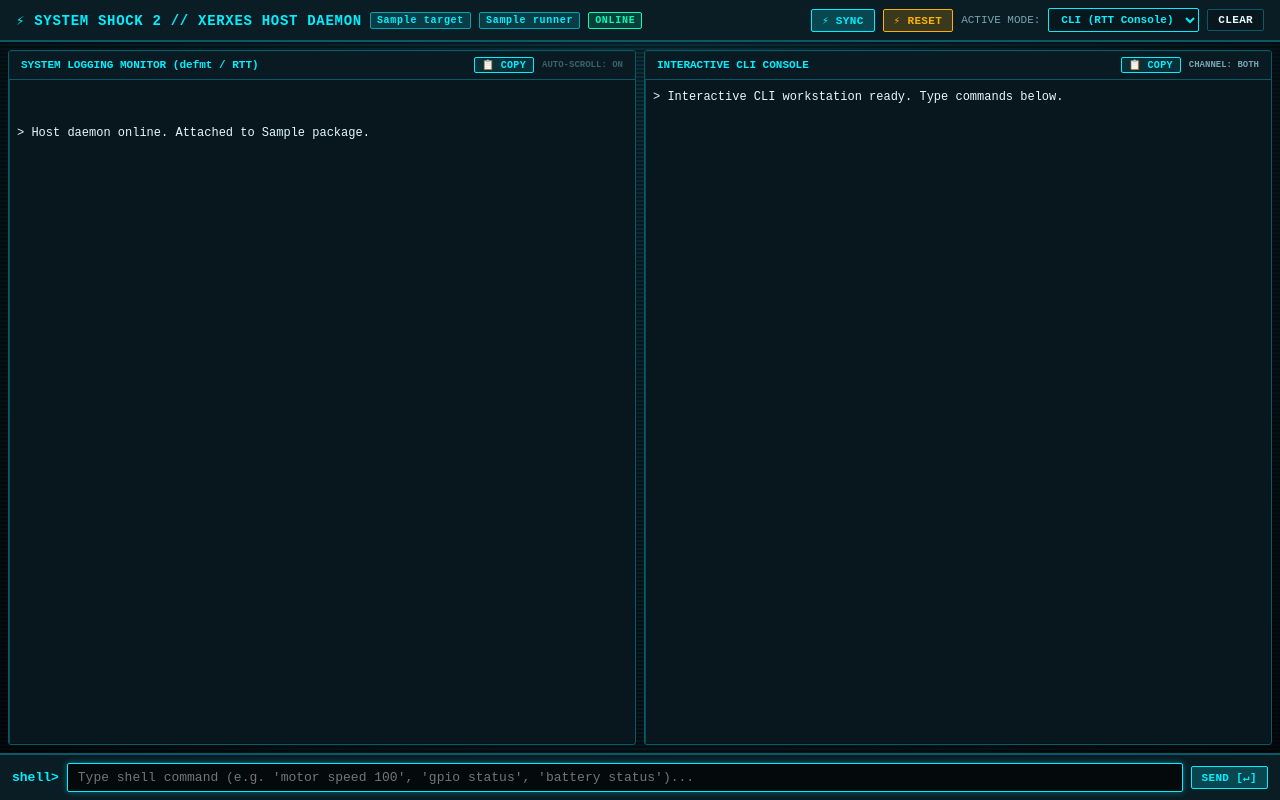
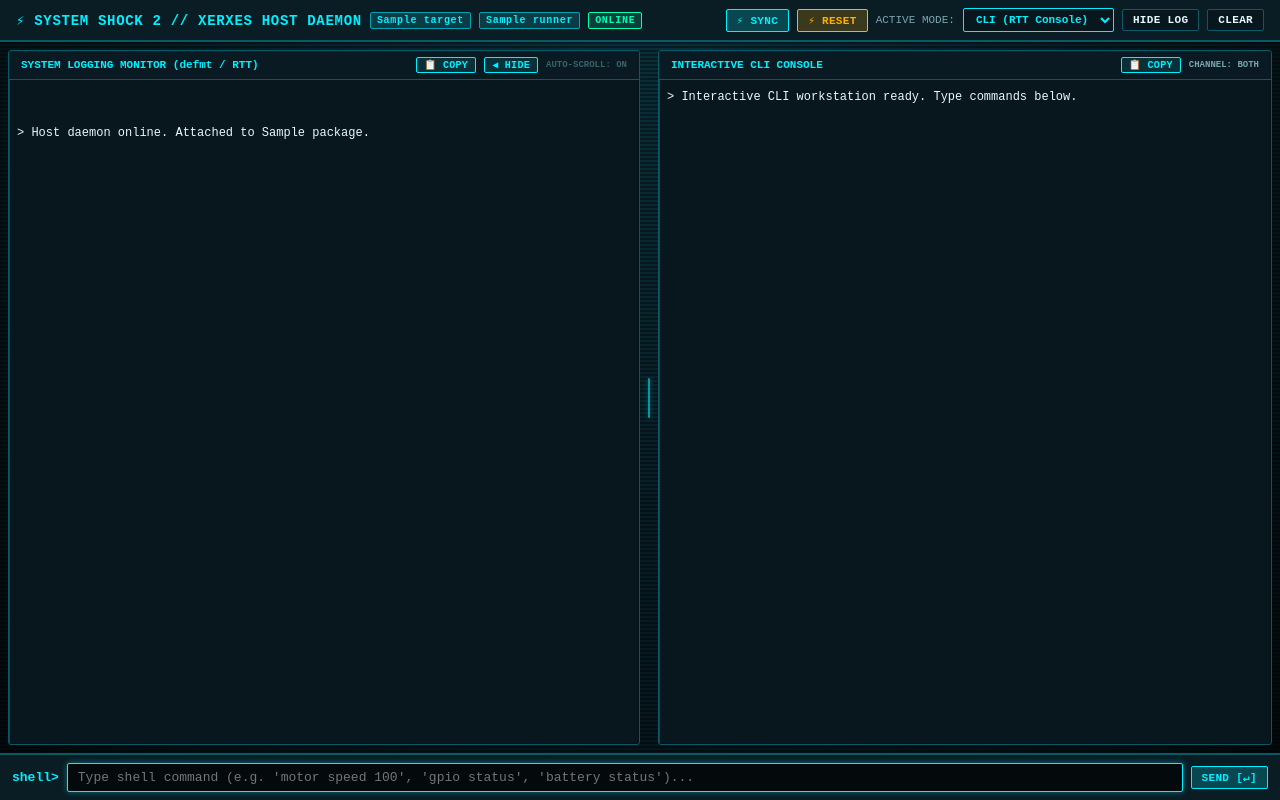
Before and after one commit to picklethecat1488-hue/firmware, a Python web app: template tools/host_daemon/templates/host_daemon.html.j2 in a window 1280 px wide. Run offline with Jinja, Linux system fonts and the light colour scheme; the template is opened without the code that fills it: most values are stand-ins (such as "Sample title", 1, 10 or a date in 2020).

Commit message:
fix(host_daemon): add resizable vertical splitter gripper and hideable log panel [WORM-VERMICULAR-CATERPILLAR-419]

```diff
--- a/tools/host_daemon/templates/host_daemon.html.j2
+++ b/tools/host_daemon/templates/host_daemon.html.j2
@@ -142,11 +142,50 @@
     }
     .workspace-body {
       flex: 1;
-      display: grid;
-      grid-template-columns: 1fr 1fr;
-      gap: 8px;
+      display: flex;
+      flex-direction: row;
+      gap: 0;
       padding: 8px;
       overflow: hidden;
+      position: relative;
+    }
+    .log-panel {
+      width: 50%;
+      min-width: 0px;
+      flex-shrink: 0;
+    }
+    .cli-panel {
+      flex: 1;
+      min-width: 200px;
+    }
+    .vertical-splitter {
+      width: 10px;
+      cursor: col-resize;
+      display: flex;
+      align-items: center;
+      justify-content: center;
+      background: transparent;
+      user-select: none;
+      flex-shrink: 0;
+      margin: 0 4px;
+      transition: background 0.15s ease;
+      z-index: 10;
+    }
+    .vertical-splitter:hover, .vertical-splitter.dragging {
+      background: rgba(0, 240, 255, 0.2);
+    }
+    .splitter-gripper {
+      width: 2px;
+      height: 40px;
+      background: var(--xerxes-cyan, #00f0ff);
+      box-shadow: 0 0 6px rgba(0, 240, 255, 0.6);
+      border-radius: 1px;
+      opacity: 0.6;
+      transition: opacity 0.2s, height 0.2s;
+    }
+    .vertical-splitter:hover .splitter-gripper, .vertical-splitter.dragging .splitter-gripper {
+      opacity: 1;
+      height: 60px;
     }
     .panel-container {
       background: var(--xerxes-panel);
@@ -473,6 +512,7 @@
         <option value="CLI" {% if runner.active_mode == 'CLI' %}selected{% endif %}>CLI (RTT Console)</option>
         <option value="FS" {% if runner.active_mode == 'FS' %}selected{% endif %}>FS (Filesystem)</option>
       </select>
+      <button class="btn" id="btnToggleLog" onclick="toggleLogPanel()">Hide Log</button>
       <button class="btn" onclick="clearOutput()">Clear</button>
     </div>
   </header>
@@ -515,12 +555,18 @@
         <span>SYSTEM LOGGING MONITOR (defmt / RTT)</span>
         <div style="display: flex; align-items: center; gap: 8px;">
           <button class="btn btn-copy" id="btnCopyLog" onclick="copyPanelText('logView', this)" title="Copy log output">📋 Copy</button>
+          <button class="btn btn-copy" id="btnCollapseLog" onclick="toggleLogPanel()" title="Hide logging monitor">◀ Hide</button>
           <span style="font-size: 9px; color: var(--xerxes-text-dim);">AUTO-SCROLL: ON</span>
         </div>
       </div>
       <div class="panel-content" id="logView">
         <div class="log-line log-line-info">> Host daemon online. Attached to {{ runner.package }}.</div>
       </div>
+    </div>
+
+    <!-- Draggable Vertical Splitter with Gripper -->
+    <div class="vertical-splitter" id="vSplitter" title="Drag to resize panels">
+      <div class="splitter-gripper"></div>
     </div>
 
     <!-- Right Panel: Interactive CLI & FS View -->
@@ -834,6 +880,83 @@
       const mode = document.getElementById("modeSelect") ? document.getElementById("modeSelect").value : "CLI";
       const targetId = mode === "FS" ? "fsView" : "cliView";
       copyPanelText(targetId, btn);
+    }
+
+    let isLogHidden = false;
+    let prevLogWidth = "50%";
+    let isDraggingSplitter = false;
+
+    function toggleLogPanel() {
+      const logPanel = document.getElementById("logPanel");
+      const splitter = document.getElementById("vSplitter");
+      const toggleBtn = document.getElementById("btnToggleLog");
+      const collapseBtn = document.getElementById("btnCollapseLog");
+      if (!logPanel) return;
+
+      isLogHidden = !isLogHidden;
+      if (isLogHidden) {
+        prevLogWidth = logPanel.style.width || "50%";
+        logPanel.style.display = "none";
+        if (splitter) splitter.style.display = "none";
+        if (toggleBtn) {
+          toggleBtn.innerText = "Show Log";
+          toggleBtn.classList.add("btn-amber");
+        }
+        if (collapseBtn) {
+          collapseBtn.innerText = "▶ Show";
+        }
+      } else {
+        logPanel.style.display = "flex";
+        logPanel.style.width = prevLogWidth;
+        if (splitter) splitter.style.display = "flex";
+        if (toggleBtn) {
+          toggleBtn.innerText = "Hide Log";
+          toggleBtn.classList.remove("btn-amber");
+        }
+        if (collapseBtn) {
+          collapseBtn.innerText = "◀ Hide";
+        }
+      }
+    }
+
+    function setupSplitter() {
+      const splitter = document.getElementById("vSplitter");
+      const logPanel = document.getElementById("logPanel");
+      const workspace = document.querySelector(".workspace-body");
+      if (!splitter || !logPanel || !workspace) return;
+
+      splitter.addEventListener("mousedown", (e) => {
+        isDraggingSplitter = true;
+        splitter.classList.add("dragging");
+        document.body.style.cursor = "col-resize";
+        document.body.style.userSelect = "none";
+        e.preventDefault();
+      });
+
+      window.addEventListener("mousemove", (e) => {
+        if (!isDraggingSplitter) return;
+        const rect = workspace.getBoundingClientRect();
+        const offsetX = e.clientX - rect.left;
+        const totalWidth = rect.width - 16;
+        if (offsetX < 30) {
+          if (!isLogHidden) toggleLogPanel();
+          return;
+        } else if (isLogHidden) {
+          toggleLogPanel();
+        }
+        const clampedWidth = Math.max(80, Math.min(totalWidth - 150, offsetX));
+        const pct = (clampedWidth / totalWidth) * 100;
+        logPanel.style.width = `${pct}%`;
+      });
+
+      window.addEventListener("mouseup", () => {
+        if (isDraggingSplitter) {
+          isDraggingSplitter = false;
+          splitter.classList.remove("dragging");
+          document.body.style.cursor = "";
+          document.body.style.userSelect = "";
+        }
+      });
     }
 
     function appendCliText(text, isInput) {
@@ -1322,6 +1445,7 @@
       }
     }
 
+    setupSplitter();
     setupCliFuzzyHistory();
     setInterval(pollOutputs, 1000);
     pollOutputs();
```
Also changed, not shown: feedback/WORM_VERMICULAR-CATERPILLAR-419.md (+7 -2 lines), tools/tests/test_worm_vermicular_caterpillar_419_resizable_splitter.py (added, +37 -0 lines).
